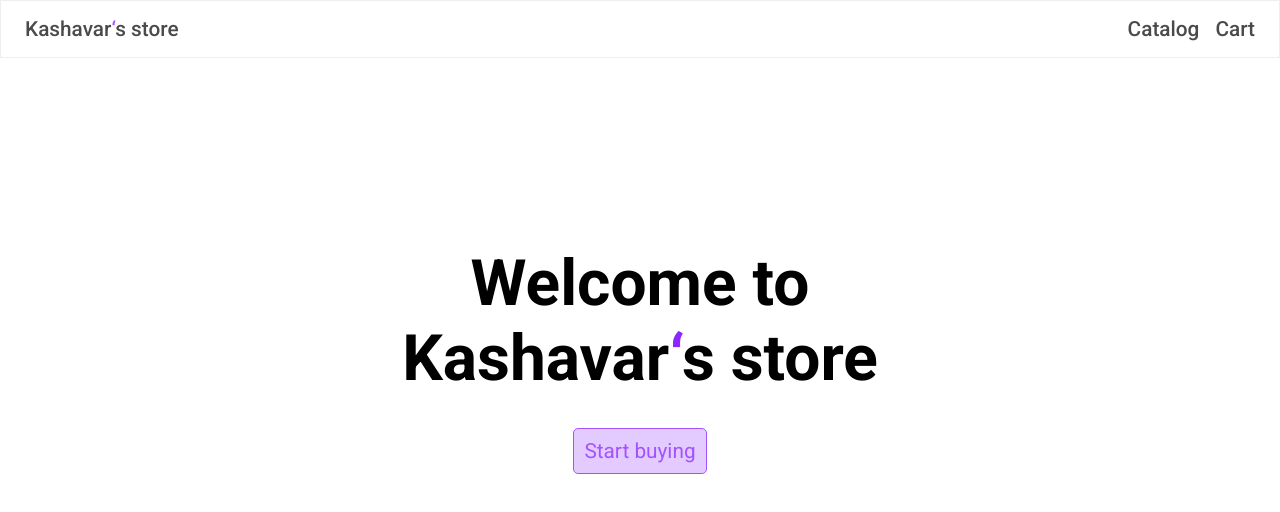
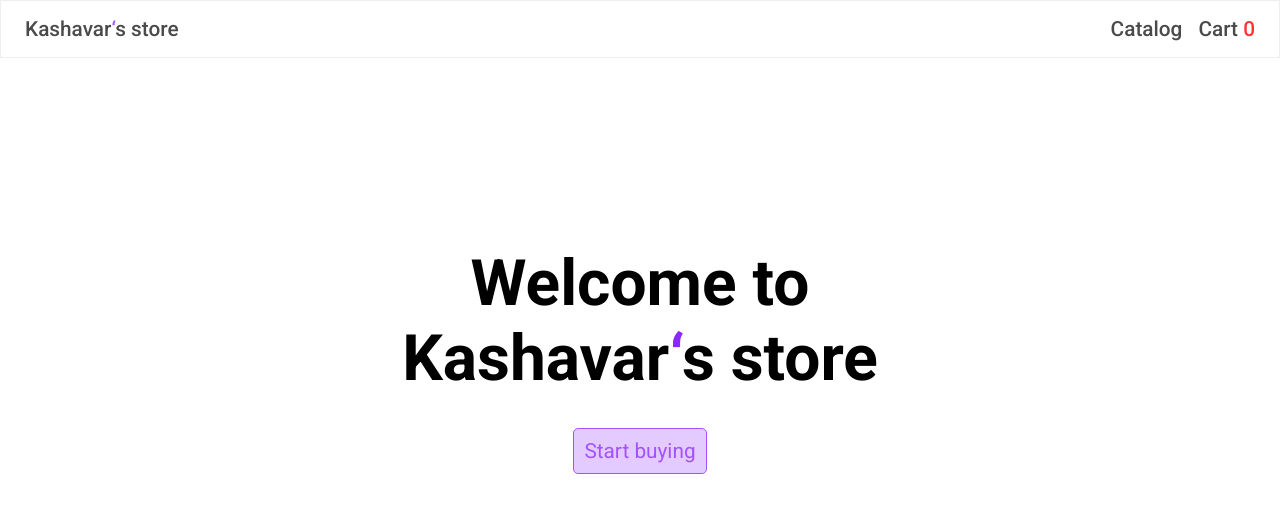
Before and after one commit to puptup/online-store, a React (Create React App) app: page / in a window 1280 px wide. Shown: the top 512 px of the page. Built offline with nearby package versions, Linux system fonts and the light colour scheme.

Commit message:
feat: add localstore for cart, reducer for cart

```diff
--- a/src/App.tsx
+++ b/src/App.tsx
@@ -7,13 +7,15 @@ import { MainPage } from './pages/MainPage'
 import { NotFoundPage } from './pages/NotFoundPage'
 import { ProductPage } from './pages/ProductPage'
 import { TemplatePage } from './pages/TemplatePage'
-import { catalogReducer, initialState } from './reducers/reducer'
+import { cartReducer, initialCartState } from './reducers/cartReducer'
+import { catalogReducer, initialState } from './reducers/catalogReducer'
 
 const App = () => {
   const [state, dispatch] = useReducer(catalogReducer, initialState)
+  const [cartState, cartDispatch] = useReducer(cartReducer, initialCartState)
 
   return (
-    <StateContext.Provider value={{ state, dispatch }}>
+    <StateContext.Provider value={{ state, dispatch, cartState, cartDispatch }}>
       <BrowserRouter>
         <Routes>
           <Route path='/' element={<TemplatePage />}>
--- /dev/null
+++ b/src/components/Catalog/Catalog.tsx
@@ -0,0 +1,83 @@
+import React, { FC, useCallback, useEffect, useState } from 'react'
+import styled from 'styled-components'
+import { useGlobalContext } from '../../context'
+import { ProductCard } from '../ProductCard/ProductCard'
+
+const initialCartState = {
+  cart: [],
+}
+
+export const Catalog: FC = () => {
+  const { state } = useGlobalContext()
+
+  const [cardsState, setCardsState] = useState<{ cart: number[] }>()
+  useEffect(() => {
+    const a = localStorage.getItem('cart')
+    if (a) {
+      try {
+        setCardsState(JSON.parse(a))
+      } catch (e) {
+        console.error(e)
+      }
+    } else {
+      setCardsState(initialCartState)
+    }
+  }, [])
+
+  useEffect(() => {
+    if (cardsState) {
+      localStorage.setItem('cart', JSON.stringify(cardsState))
+    }
+  }, [cardsState])
+
+  const onChange = useCallback(
+    (value: number) => {
+      if (cardsState) {
+        if (cardsState.cart.includes(value)) {
+          setCardsState((prev) => {
+            if (prev) {
+              const newCards = prev.cart.filter((id) => id !== value)
+              return { cart: newCards }
+            }
+          })
+        } else {
+          setCardsState((prev) => {
+            if (prev) {
+              return { cart: [...prev.cart, value] }
+            }
+          })
+        }
+      }
+    },
+    [cardsState, setCardsState],
+  )
+
+  return (
+    <CatalogWrapper>
+      {state.shownProducts.length ? (
+        state.shownProducts.map((product) => {
+          return (
+            <ProductCard
+              product={product}
+              key={product.id}
+              choisedProducts={cardsState?.cart || []}
+              onChange={onChange}
+            />
+          )
+        })
+      ) : (
+        <div>Products not found</div>
+      )}
+    </CatalogWrapper>
+  )
+}
+
+const CatalogWrapper = styled.div`
+  gap: 20px 100px;
+  background-color: #eee;
+  border-radius: 10px;
+  flex-wrap: wrap;
+  display: flex;
+  padding: 20px;
+  width: 100%;
+`
--- a/src/components/Filters/Filters.tsx
+++ b/src/components/Filters/Filters.tsx
@@ -7,7 +7,7 @@ import {
   setFilterByValue,
   setSearchString,
   setSorting,
-} from '../../reducers/reducer'
+} from '../../reducers/catalogReducer'
 import { Sorting } from '../../reducers/types'
 import { CheckBoxGroup } from '../CheckBoxGroup/CheckBoxGroup'
 import { RangeSlider } from '../RangeSlider/RangeSlider'
@@ -161,7 +161,7 @@ export const Form = () => {
           startValues={{ from: 2000, to: 2022 }}
         />
       </FilterCategory>
-      <button onClick={handleReset}>RESET</button>
+      <button onClick={handleReset}>Reset filters</button>
     </>
   )
 }
--- a/src/components/NavBar/NavBar.tsx
+++ b/src/components/NavBar/NavBar.tsx
@@ -1,9 +1,12 @@
 import React from 'react'
 import { Link } from 'react-router-dom'
 import styled from 'styled-components'
+import { useGlobalContext } from '../../context'
 import { MainWrapper } from '../Wrappers/MainWrapper'
 
 export const NavBar = () => {
+  const { cartState } = useGlobalContext()
+  console.log(cartState)
   return (
     <Header>
       <MainWrapper>
@@ -13,7 +16,9 @@ export const NavBar = () => {
           </NavLink>
           <Nav>
             <NavLink to={'/catalog'}>Catalog</NavLink>
-            <NavLink to={'/cart'}>Cart</NavLink>
+            <NavLink to={'/cart'}>
+              Cart <span style={{ color: 'red' }}>{cartState.cart.length}</span>
+            </NavLink>
           </Nav>
         </HeaderWrapper>
       </MainWrapper>
--- a/src/components/ProductCard/ProductCard.tsx
+++ b/src/components/ProductCard/ProductCard.tsx
@@ -1,18 +1,44 @@
-import React from 'react'
+import React, { useCallback, useEffect, useState } from 'react'
 import { FC } from 'react'
 import styled from 'styled-components'
+import { useGlobalContext } from '../../context'
+import { addToCart, removeFromCart } from '../../reducers/cartReducer'
 import { Product } from '../../types'
 
 interface ProductCardProps {
   product: Product
+  choisedProducts: number[]
+  onChange: (value: number) => void
 }
 
-export const ProductCard: FC<ProductCardProps> = ({ product }) => {
+export const ProductCard: FC<ProductCardProps> = ({ product, choisedProducts, onChange }) => {
+  const { cartDispatch } = useGlobalContext()
+  const [status, setStatus] = useState<boolean>(false)
+
+  const handleClick = useCallback(() => {
+    onChange(product.id)
+    if (!status) {
+      cartDispatch(addToCart(product.id))
+    } else {
+      cartDispatch(removeFromCart(product.id))
+    }
+    setStatus(!status)
+  }, [status])
+
+  useEffect(() => {
+    if (choisedProducts.includes(product.id)) {
+      setStatus(true)
+    }
+  }, [choisedProducts])
+
   return (
     <Div>
       <Img src={product.image} />
       <h4>{product.brand}</h4>
+      <h4>{product.id}</h4>
       <h3>{product.name}</h3>
+      <h6>{product.memory}gb</h6>
+
       <h5>{product.year}</h5>
       <p style={{ marginTop: 20, color: 'green' }}>{product.price}$</p>
       <div
@@ -23,7 +49,16 @@ export const ProductCard: FC<ProductCardProps> = ({ product }) => {
           rating: <span style={{ color: '#5300ff' }}>{product.rating}★</span>
         </h6>
       </div>
-      <Button>Add to cart</Button>
+      <Button
+        onClick={handleClick}
+        style={
+          status
+            ? { backgroundColor: 'rgba(14, 200, 25, 0.3)', color: 'rgba(14, 200, 25, 1)' }
+            : { backgroundColor: 'rgba(140, 40, 255, 0.3)', color: 'rgba(140, 40, 255, 1)' }
+        }
+      >
+        {!status ? 'Add to cart' : 'Remove from cart'}
+      </Button>
     </Div>
   )
 }
@@ -50,7 +85,6 @@ const Button = styled.button`
   border: 1px solid;
   border-radius: 5px;
   padding: 10px;
-  background-color: rgba(140, 40, 255, 0.3);
   color: ${(props) => props.theme.primaryColor};
   opacity: 0.8;
 `
--- a/src/context/index.ts
+++ b/src/context/index.ts
@@ -1,15 +1,20 @@
+import { CartAction, CartState, initialCartState } from './../reducers/cartReducer'
 import { createContext, useContext } from 'react'
-import { CatalogActions, initialState } from '../reducers/reducer'
+import { CatalogActions, initialState } from '../reducers/catalogReducer'
 import { CatalogState } from '../reducers/types'
 
 export type Context = {
   state: CatalogState
   dispatch: React.Dispatch<CatalogActions>
+  cartState: CartState
+  cartDispatch: React.Dispatch<CartAction>
 }
 
 export const StateContext = createContext<Context>({
   state: initialState,
   dispatch: () => null,
+  cartState: initialCartState,
+  cartDispatch: () => null,
 })
 
 export const useGlobalContext = () => useContext(StateContext)
--- a/src/pages/CatalogPage.tsx
+++ b/src/pages/CatalogPage.tsx
@@ -1,14 +1,13 @@
 import React, { useEffect } from 'react'
 import styled from 'styled-components'
-import { ProductCard } from '../components/ProductCard/ProductCard'
 import { Product } from '../types'
-import 'nouislider/distribute/nouislider.css'
-import { setProducts } from '../reducers/reducer'
+import { setProducts } from '../reducers/catalogReducer'
 import { useGlobalContext } from '../context'
 import { Filters } from '../components/Filters/Filters'
+import { Catalog } from '../components/Catalog/Catalog'
 
 export const CatalogPage = () => {
-  const { state, dispatch } = useGlobalContext()
+  const { dispatch } = useGlobalContext()
   useEffect(() => {
     fetch('./products.json')
       .then((res) => res.json())
@@ -18,28 +17,10 @@ export const CatalogPage = () => {
   return (
     <Div>
       <Filters />
-      <Catalog>
-        {state.shownProducts ? (
-          state.shownProducts.map((product) => {
-            return <ProductCard product={product} key={product.id} />
-          })
-        ) : (
-          <div>123</div>
-        )}
-      </Catalog>
+      <Catalog />
     </Div>
   )
 }
-
-const Catalog = styled.div`
-  gap: 20px 100px;
-  background-color: #eee;
-  border-radius: 10px;
-  flex-wrap: wrap;
-  display: flex;
-  padding: 20px;
-  width: 100%;
-`
 
 const Div = styled.div`
   padding-top: 58.5px;
--- /dev/null
+++ b/src/reducers/cartReducer.ts
@@ -0,0 +1,61 @@
+const get = (name: string) => {
+  const store = localStorage.getItem(name)
+  if (store) {
+    return JSON.parse(store).cart
+  }
+  return store
+}
+
+export const initialCartState = {
+  cart: get('cart') || [],
+}
+export interface CartState {
+  cart: number[]
+}
+
+enum cartActionsKind {
+  ADD_TO_CART = 'ADD_TO_CART',
+  REMOVE_FROM_CART = 'REMOVE_FROM_CART',
+}
+
+interface addToCartAction {
+  type: cartActionsKind.ADD_TO_CART
+  payload: number
+}
+
+interface removeFromCartAction {
+  type: cartActionsKind.REMOVE_FROM_CART
+  payload: number
+}
+
+export type CartAction = addToCartAction | removeFromCartAction
+
+export function cartReducer(cartState: CartState, action: CartAction): CartState {
+  const { type, payload } = action
+  switch (type) {
+    case cartActionsKind.ADD_TO_CART: {
+      cartState.cart.push(payload)
+      return { ...cartState }
+    }
+    case cartActionsKind.REMOVE_FROM_CART: {
+      cartState.cart = cartState.cart.filter((id) => id !== payload)
+      return { ...cartState }
+    }
+    default:
+      return { ...cartState }
+  }
+}
+
+export const addToCart = (payload: number): addToCartAction => {
+  return {
+    type: cartActionsKind.ADD_TO_CART,
+    payload,
+  }
+}
+
+export const removeFromCart = (payload: number): removeFromCartAction => {
+  return {
+    type: cartActionsKind.REMOVE_FROM_CART,
+    payload,
+  }
+}
```
Also changed, not shown: src/reducers/catalogReducer.ts (renamed from src/reducers/reducer.ts).
